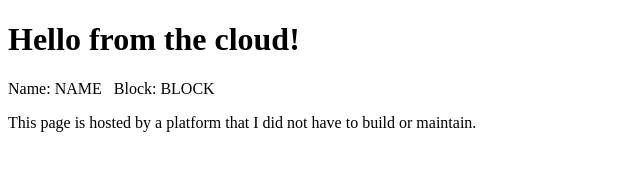
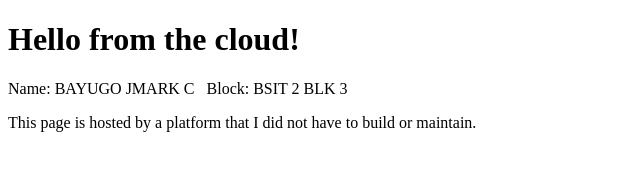
Before and after one commit to jmarkcyber/BAYUGO-LAB1-SITE, a plain HTML site: page index.html in a window 1280 px wide. Shown: the whole page, without its empty margins (0-640 px from the left). Drawn offline with Linux system fonts and the light colour scheme.

Commit message:
Update name and block information in index.html

```diff
--- a/index.html
+++ b/index.html
@@ -1,6 +1,6 @@
 <!DOCTYPE html>
 <html><head><title>My Cloud Lab</title></head>
 <body><h1>Hello from the cloud!</h1>
-<p>Name: NAME &nbsp; Block: BLOCK</p>
+<p>Name: BAYUGO JMARK C &nbsp; Block: BSIT 2 BLK 3 </p>
 <p>This page is hosted by a platform that I did not have to build or maintain.</p>
 </body></html>
```
